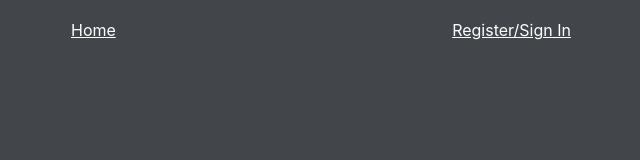
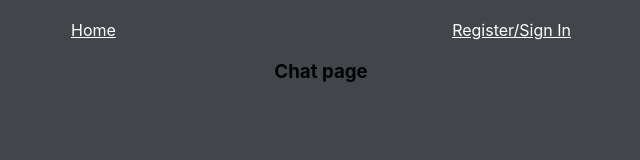
Before and after one commit to Daniel-N98/chat-application, a React (Create React App) app: page /chat in a window 1280 px wide. Shown: the top 160 px of the page, without its empty margins (319-959 px from the left). Built offline with nearby package versions, Linux system fonts and the light colour scheme; no server answers.

Commit message:
Added route for chat view

```diff
--- a/src/routes/index.js
+++ b/src/routes/index.js
@@ -1,5 +1,6 @@
 import { Route, Routes } from "react-router-dom";
 import Account from "../views/Account";
+import Chat from "../views/Chat";
 import Home from "../views/Home";
 
 export default function RoutePaths() {
@@ -8,6 +9,7 @@ export default function RoutePaths() {
       <Routes>
         <Route path="/" element={<Home />} />
         <Route path="/account" element={<Account />} />
+        <Route path="/chat" element={<Chat />} />
       </Routes>
     </section>
   );
```
